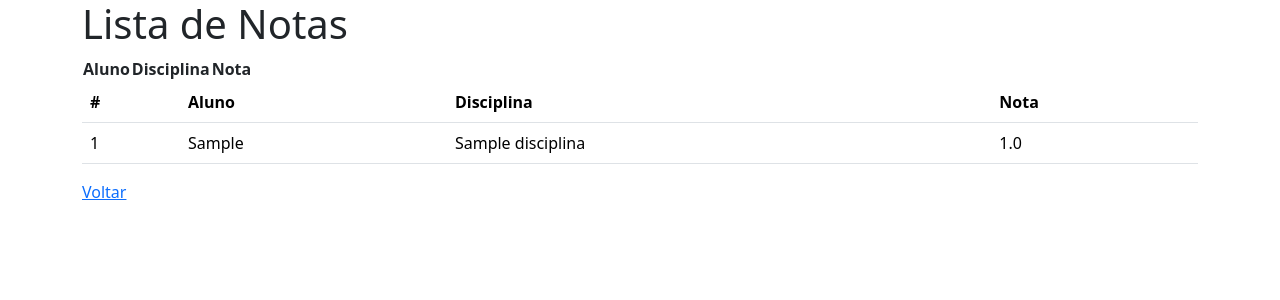
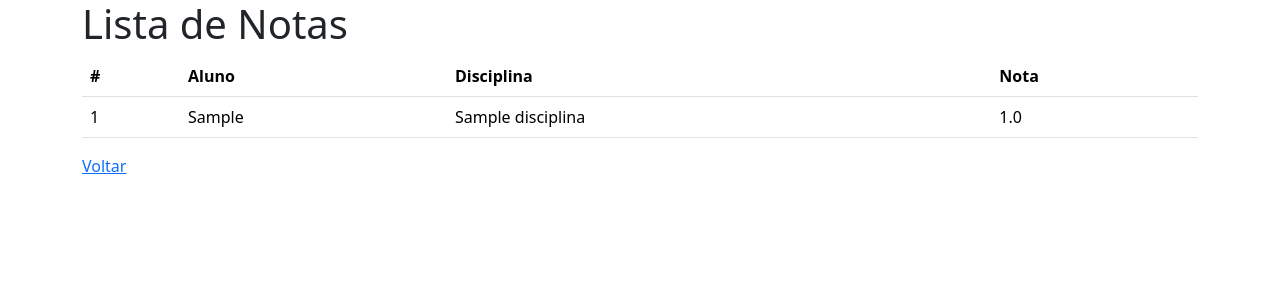
Before and after one commit to TiuzimTunado/Manager3, a Django app: template notas/templates/HTML/listanotas.html in a window 1280 px wide. Shown: the top 300 px of the page. Run offline with Django 5.2, Linux system fonts and the light colour scheme; the template is opened without the code that fills it: values that come from a table or form of the project are taken from there, others are empty; tables that the repository leaves empty hold one stand-in row (values such as "Sample post"); lists and menus that the app fills with data are empty.

Commit message:
manda manda manda

```diff
--- a/notas/templates/HTML/inserirnota.html
+++ b/notas/templates/HTML/inserirnota.html
@@ -21,5 +21,6 @@
       </div>
 
       <button type="submit" class="btn btn-primary">Salvar</button>
+      <a href='/sair' class="btn btn-danger">Sair</a>
     </form>
 {% endblock content %}
--- a/notas/templates/HTML/listanotas.html
+++ b/notas/templates/HTML/listanotas.html
@@ -3,11 +3,6 @@
 {% block content %}
 <h1>Lista de Notas</h1>
 <table>
-    <tr>
-        <th>Aluno</th>
-        <th>Disciplina</th>
-        <th>Nota</th>
-    </tr>
     <table class="table">
         <thead>
           <tr>
```
